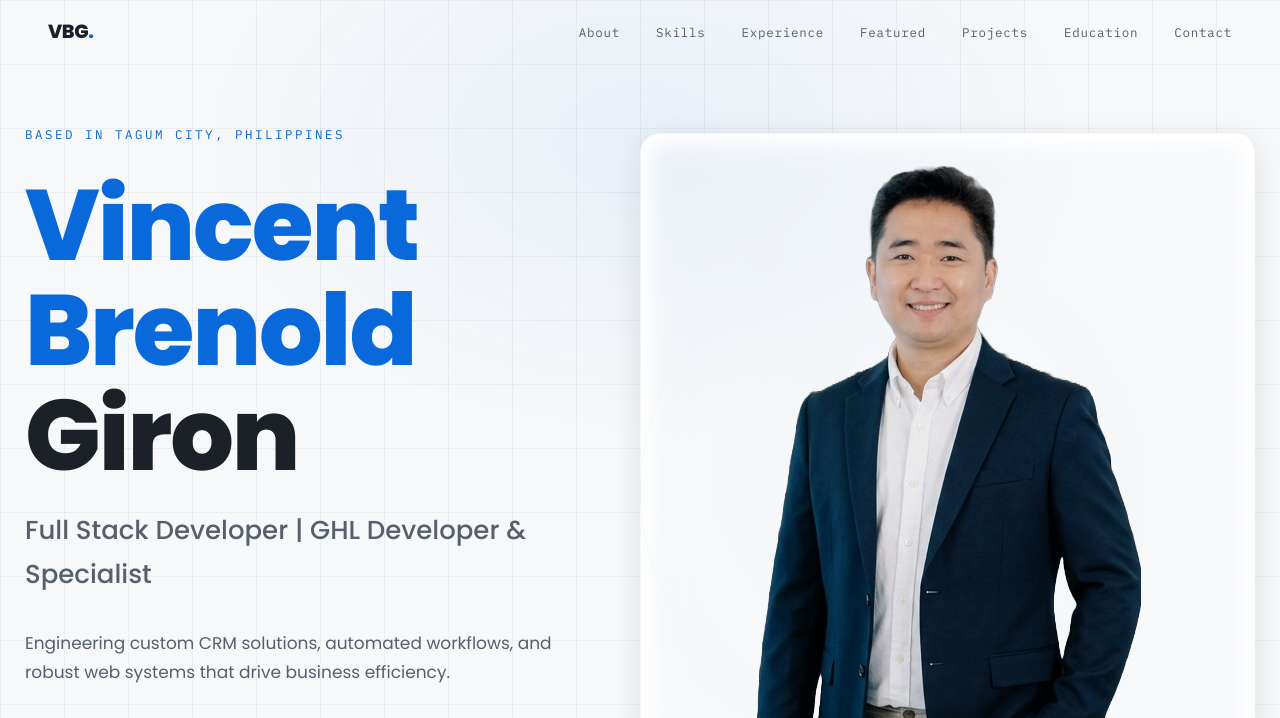
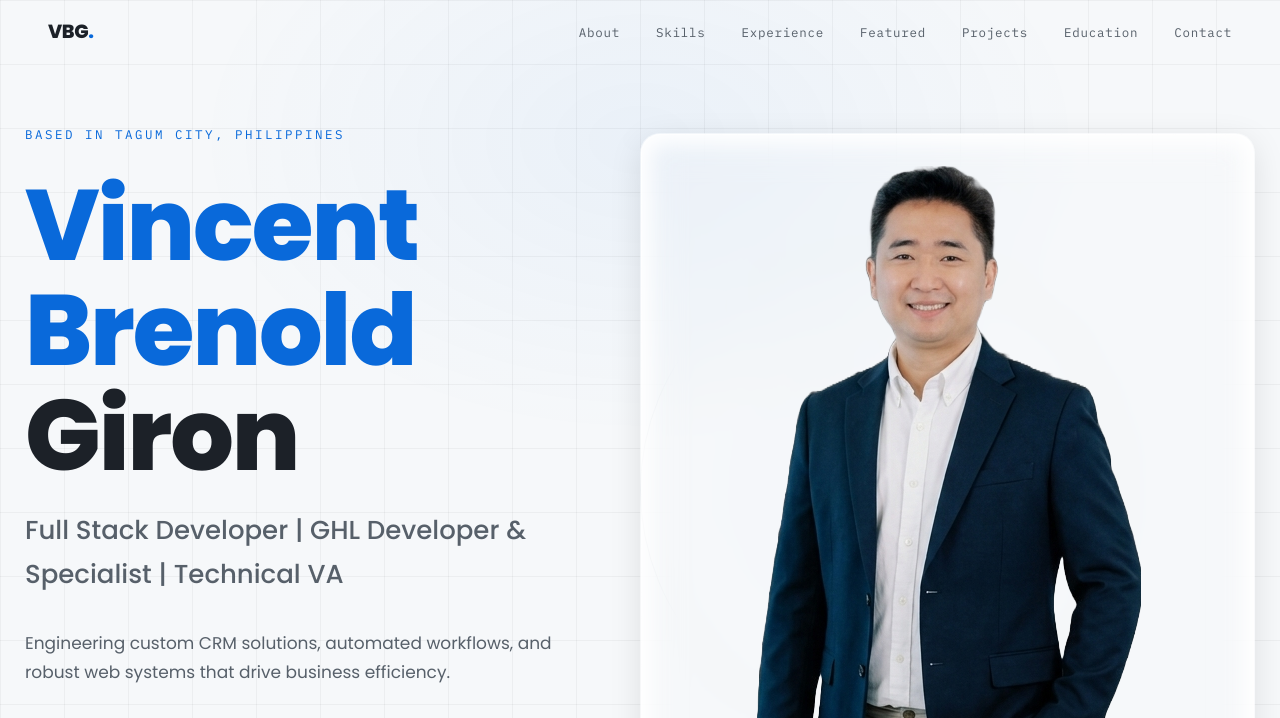
Before and after one commit to konzkriptdigital/portoflio, a plain HTML site: page index.html in a window 1280 px wide. Shown: the top 718 px of the page. Drawn offline with Linux system fonts and the light colour scheme.

Commit message:
simple update

```diff
--- a/index.html
+++ b/index.html
@@ -1140,7 +1140,7 @@
                     <h1 class="hero-name">
                         <span class="accent-word">Vincent Brenold</span><br>Giron
                     </h1>
-                    <p class="hero-title">Full Stack Developer | GHL Developer & <br>Specialist</p>
+                    <p class="hero-title">Full Stack Developer | GHL Developer & <br>Specialist | Technical VA</p>
                     <p class="hero-tagline">Engineering custom CRM solutions, automated workflows, and robust web systems that drive business efficiency.</p>
                     <div class="hero-cta">
                         <a href="#experience" class="btn-primary">View My Work</a>
```
Also changed, not shown: .claude/settings.local.json (added).
